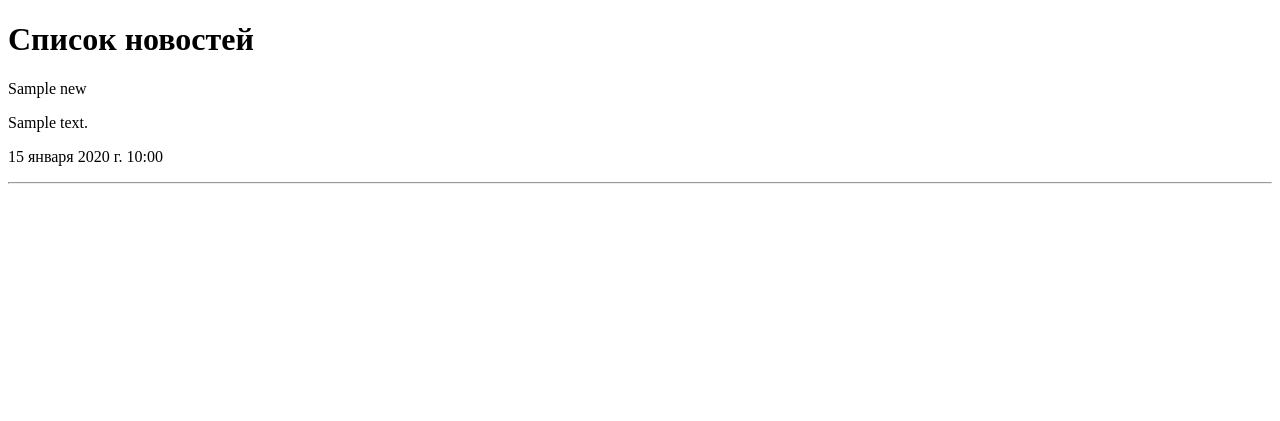
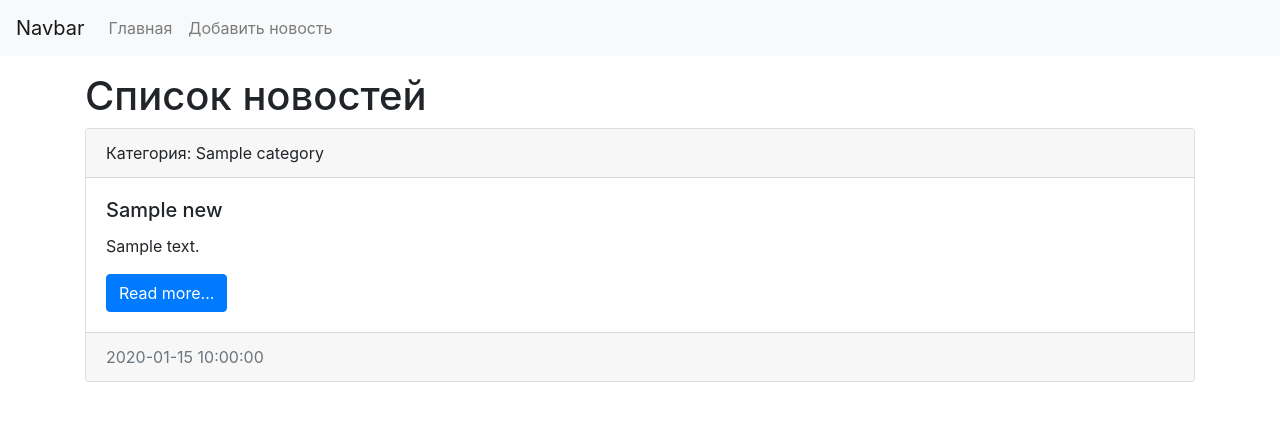
Before and after one commit to konmin123/News, a Django app: page / in a window 1280 px wide. Shown: the top 421 px of the page. Run offline with Django 4.2, Linux system fonts and the light colour scheme; tables that the repository leaves empty hold one stand-in row (values such as "Sample post").

Commit message:
changed the template

```diff
--- a/News_Api/templates/News_Api/index.html
+++ b/News_Api/templates/News_Api/index.html
@@ -1,21 +1,58 @@
-<!DOCTYPE html>
+<!doctype html>
 <html lang="en">
-<head>
-    <meta charset="UTF-8">
-    <title>{{ titlle }}</title>
-</head>
-<body>
+  <head>
+    <meta charset="utf-8">
+    <meta name="viewport" content="width=device-width, initial-scale=1, shrink-to-fit=no">
 
-<h1>{{ title }}</h1>
+    <link rel="stylesheet" href="https://cdn.jsdelivr.net/npm/bootstrap@4.6.1/dist/css/bootstrap.min.css" integrity="sha384-zCbKRCUGaJDkqS1kPbPd7TveP5iyJE0EjAuZQTgFLD2ylzuqKfdKlfG/eSrtxUkn" crossorigin="anonymous">
 
-{% for item in news %}
-    <div>
-        <p>{{ item.title }}</p>
-        <p>{{ item.content }}</p>
-        <p>{{ item.created_at }}</p>
+    <title>{{ title }}</title>
+  </head>
+  <body>
+
+
+<nav class="navbar navbar-expand-lg navbar-light bg-light">
+  <a class="navbar-brand" href="/">Navbar</a>
+  <button class="navbar-toggler" type="button" data-toggle="collapse" data-target="#navbarSupportedContent" aria-controls="navbarSupportedContent" aria-expanded="false" aria-label="Toggle navigation">
+    <span class="navbar-toggler-icon"></span>
+  </button>
+
+  <div class="collapse navbar-collapse" id="navbarSupportedContent">
+    <ul class="navbar-nav mr-auto">
+      <li class="nav-item"><a class="nav-link" href="/">Главная</a></li>
+      <li class="nav-item"><a class="nav-link" href="/">Добавить новость</a></li>
+    </ul>
+  </div>
+</nav>
+
+<div class="container mt-3">
+    <h1>{{ title }}</h1>
+    <div class="row">
+        <div class="col-md-12">
+            {% for item in news %}
+                <div class="card mb-3">
+                    <div class="card-header">
+                        Категория: {{ item.category }}
+                    </div>
+                    <div class="card-body">
+                        <h5 class="card-title">{{ item.title }}</h5>
+                        <p class="card-text">{{ item.content}}</p>
+                        <a href="#" class="btn btn-primary">Read more...</a>
+                    </div>
+                    <div class="card-footer text-muted">
+                        {{ item.created_at|date:"Y-m-d H:i:s" }}
+                    </div>
+                </div>
+            {% endfor %}
+        </div>
     </div>
-    <hr>
-{% endfor %}
+</div>
 
-</body>
+    <script src="https://cdn.jsdelivr.net/npm/jquery@3.5.1/dist/jquery.slim.min.js" integrity="sha384-DfXdz2htPH0lsSSs5nCTpuj/zy4C+OGpamoFVy38MVBnE+IbbVYUew+OrCXaRkfj" crossorigin="anonymous"></script>
+    <script src="https://cdn.jsdelivr.net/npm/bootstrap@4.6.1/dist/js/bootstrap.bundle.min.js" integrity="sha384-fQybjgWLrvvRgtW6bFlB7jaZrFsaBXjsOMm/tB9LTS58ONXgqbR9W8oWht/amnpF" crossorigin="anonymous"></script>
+
+    <script src="https://cdn.jsdelivr.net/npm/jquery@3.5.1/dist/jquery.slim.min.js" integrity="sha384-DfXdz2htPH0lsSSs5nCTpuj/zy4C+OGpamoFVy38MVBnE+IbbVYUew+OrCXaRkfj" crossorigin="anonymous"></script>
+    <script src="https://cdn.jsdelivr.net/npm/popper.js@1.16.1/dist/umd/popper.min.js" integrity="sha384-9/reFTGAW83EW2RDu2S0VKaIzap3H66lZH81PoYlFhbGU+6BZp6G7niu735Sk7lN" crossorigin="anonymous"></script>
+    <script src="https://cdn.jsdelivr.net/npm/bootstrap@4.6.1/dist/js/bootstrap.min.js" integrity="sha384-VHvPCCyXqtD5DqJeNxl2dtTyhF78xXNXdkwX1CZeRusQfRKp+tA7hAShOK/B/fQ2" crossorigin="anonymous"></script>
+  </body>
 </html>
--- a/News_Mod/admin.py
+++ b/News_Mod/admin.py
@@ -4,9 +4,11 @@ from .models import News, Category
 
 
 class NewsAdmin(admin.ModelAdmin):
-    list_display = ('id', 'title', 'created_at', 'updated_at', 'is_published')
+    list_display = ('id', 'title', 'category', 'created_at', 'updated_at', 'is_published')
     list_display_links = ('id', 'title')
     search_fields = ('title', 'content')
+    list_editable = ('is_published',)
+    list_filter = ('category', 'is_published')
 
 
 class CategoryAdmin(admin.ModelAdmin):
--- a/News_Mod/models.py
+++ b/News_Mod/models.py
@@ -8,7 +8,7 @@ class News(models.Model):
     updated_at = models.DateTimeField(auto_now=True, verbose_name='Дата изменения')
     photo = models.ImageField(upload_to='photos/%Y/%m/%d/', verbose_name='Фото', blank=True)
     is_published = models.BooleanField(default=True, verbose_name='Публичная новость')
-    category = models.ForeignKey('Category', on_delete=models.PROTECT, null=True)
+    category = models.ForeignKey('Category', verbose_name='Категория', on_delete=models.PROTECT, null=True)
 
     def __str__(self):
         return self.title
@@ -22,6 +22,9 @@ class News(models.Model):
 class Category(models.Model):
     title = models.CharField(max_length=150, db_index=True, verbose_name='Наименование категории')
 
+    def __str__(self):
+        return self.title
+
     class Meta:
         verbose_name = 'Категория'
         verbose_name_plural = 'Категории'
```
